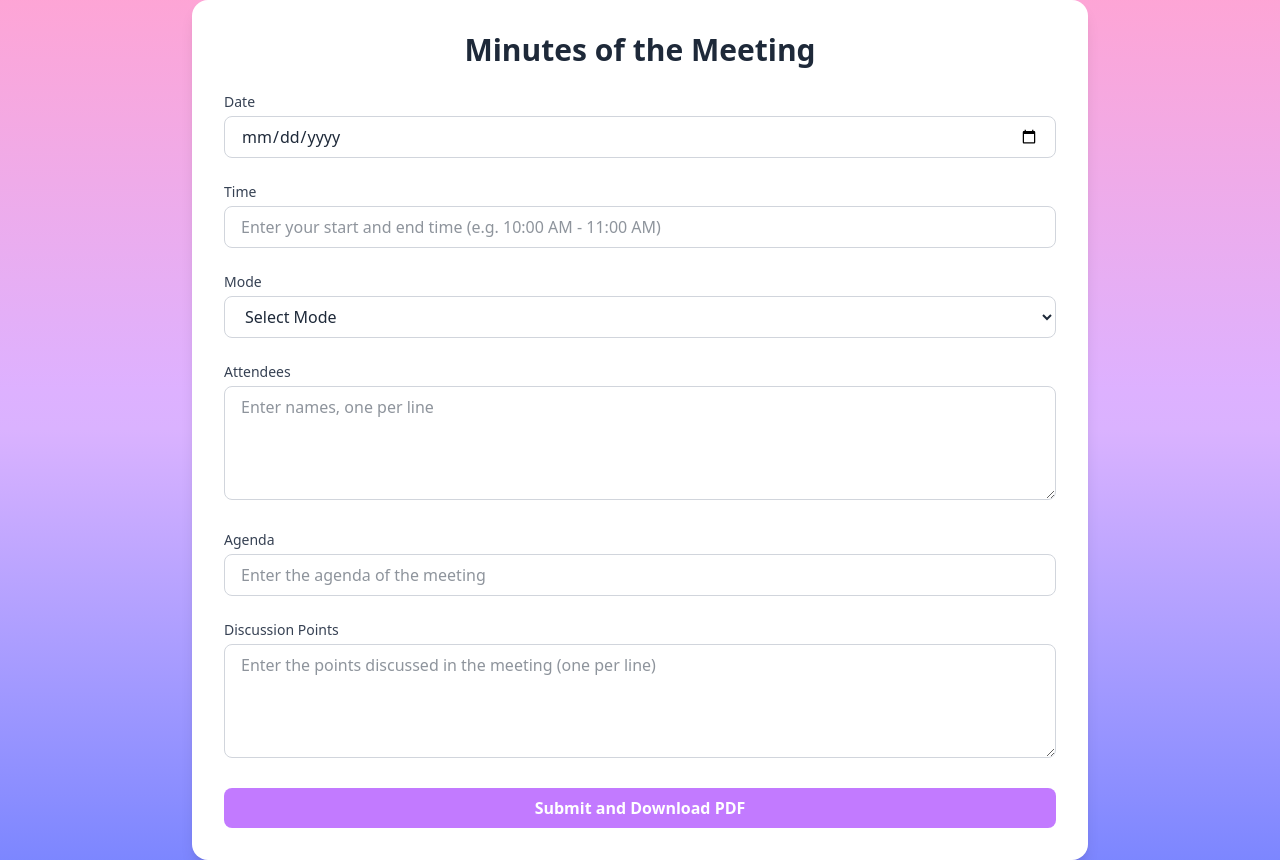
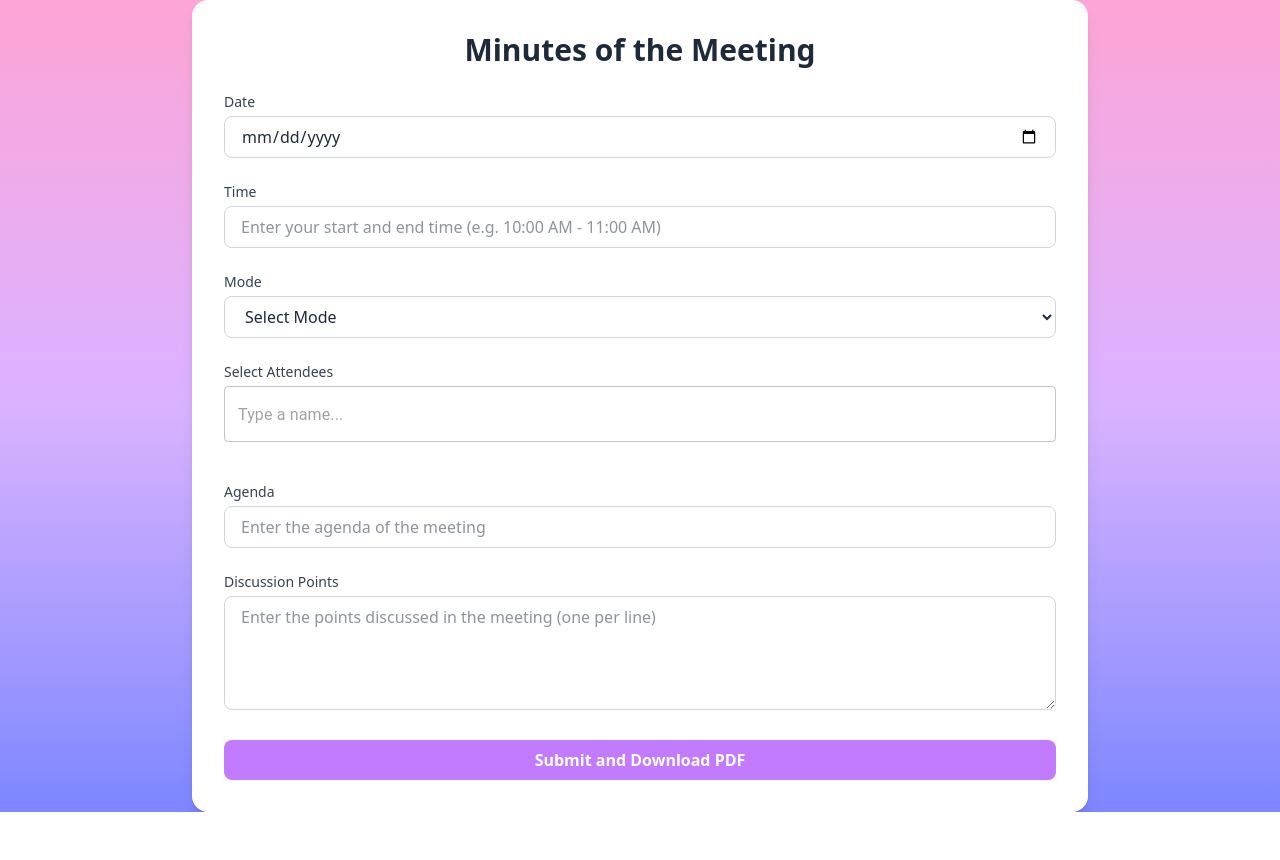
Before and after one commit to SQAC-Tech/MOM-Generator, a React (Vite) app in the folder Frontend/: page /mom in a window 1280 px wide. After the commit the page ends 812 px from the top, so only its background shows below. Built offline with nearby package versions, Linux system fonts and the light colour scheme.

Commit message:
feat: MOM attendees

```diff
--- a/Frontend/package.json
+++ b/Frontend/package.json
@@ -10,6 +10,9 @@
     "preview": "vite preview"
   },
   "dependencies": {
+    "@emotion/react": "^11.14.0",
+    "@emotion/styled": "^11.14.0",
+    "@mui/material": "^7.1.1",
     "@tailwindcss/vite": "^4.1.10",
     "axios": "^1.10.0",
     "react": "^19.1.0",
--- a/Frontend/src/components/MOMForm.jsx
+++ b/Frontend/src/components/MOMForm.jsx
@@ -1,5 +1,7 @@
 import React, { use } from "react";
 import { useState } from "react";
+import { Autocomplete, TextField, Chip } from "@mui/material";
+
 
 function MOMForm() {
      const [date, setDate] = useState('');
@@ -10,6 +12,16 @@ function MOMForm() {
      const [attendees, setAttendees] = useState('');
      const discussionPoints = discussion.split('\n');
 
+const [attendeesList, setAttendeesList] = useState([]);
+const [inputValue, setInputValue] = useState('');
+const attendeeOptions = [
+  "Amit Kumar",
+  "Anjali Sharma",
+  "Bharat Singh",
+  "Divya Raj",
+  "Ishaan Jain",
+  "Priya Mehta",
+].sort((a, b) => a.localeCompare(b));
 
     return (
     <div className="min-h-screen bg-gradient-to-b from-pink-300 via-purple-300 to-indigo-400 flex items-center justify-center">
@@ -19,8 +31,10 @@ function MOMForm() {
         <div className="mb-6">
             <label htmlFor="date" className="block mb-1 text-sm font-medium text-gray-700">Date</label>
             <input
-              type="date"              id="date"
+              type="date"
+              id="date"
               className="w-full px-4 py-2 border border-gray-300 rounded-lg"
+              t
               onChange={(e) => setDate(e.target.value)}
               value={date}
             />
@@ -52,35 +66,42 @@ function MOMForm() {
                 </select>
           </div>
 
-          <div className="mb-6">
-  <label htmlFor="attendees" className="block mb-1 text-sm font-medium text-gray-700">
-    Attendees
-  </label>
-  <textarea
-    id="attendees"
-    className="w-full px-4 py-2 border border-gray-300 rounded-lg"
-    placeholder="Enter names, one per line"
-    rows="4"
-    onChange={(e) => setAttendees(e.target.value)}
-    value={attendees}
+        <div className="mb-6">
+  <label className="block mb-1 text-sm font-medium text-gray-700">Select Attendees</label>
+  <Autocomplete
+    options={attendeeOptions}
+    getOptionLabel={(option) => option}
+    value={null}
+    inputValue={inputValue}
+    onInputChange={(event, newInputValue) => {
+      setInputValue(newInputValue);
+    }}
+    onChange={(event, newValue) => {
+      if (newValue && !attendeesList.includes(newValue)) {
+        setAttendeesList([...attendeesList, newValue]);
+      }
+      setInputValue(""); // clear after select
+    }}
+    renderInput={(params) => (
+      <TextField {...params} placeholder="Type a name..." fullWidth />
+    )}
+    freeSolo
   />
+
+  {/* Show selected attendees as chips */}
+  <div className="mt-4 flex flex-wrap gap-2">
+    {attendeesList.map((name, index) => (
+      <Chip
+        key={index}
+        label={name}
+        onDelete={() => {
+          setAttendeesList(attendeesList.filter((n) => n !== name));
+        }}
+      />
+    ))}
+  </div>
 </div>
 
-            {attendees && (
-  <div className="mt-4">
-    <h3 className="text-md font-semibold text-gray-800 mb-2">Attendees:</h3>
-    <ol className="list-decimal pl-6 text-gray-700">
-      {attendees
-        .split("\n")
-        .map(name => name.trim())
-        .filter(name => name !== "")
-        .sort((a, b) => a.localeCompare(b))
-        .map((name, index) => (
-          <li key={index} className="break-words">{name}</li>
-        ))}
-    </ol>
-  </div>
-)}
 
 
 
```
Also changed, not shown: 1 other file (tests, documents, lock files or other folders).
